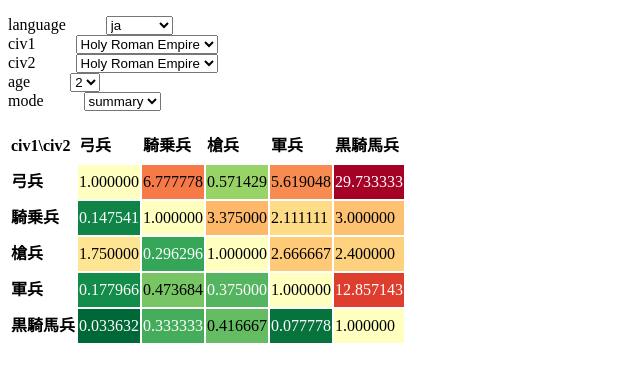
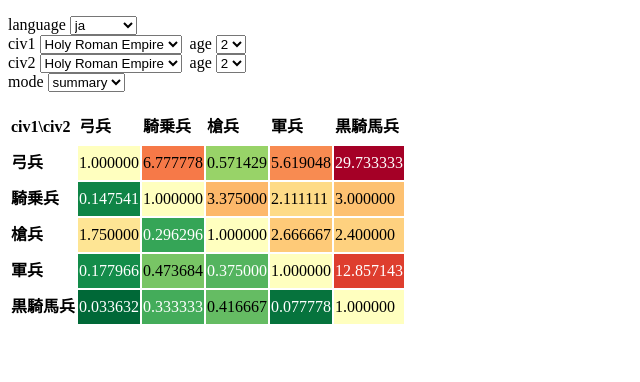
Before and after one commit to ytoune/aoe4-unit-matchup, a Preact app: page / in a window 1280 px wide. Shown: the top 382 px of the page, without its empty margins (0-640 px from the left). Built offline with nearby package versions, Linux system fonts and the light colour scheme.

Commit message:
feat: enable to specify the age of civ1 and civ2 separately

```diff
--- a/index.html
+++ b/index.html
@@ -7,12 +7,17 @@
     .tools {
       user-select: none;
     }
-    .tools label {
+    .tools > label {
       display: block;
     }
     .tools label dt,
     .tools label dd {
-      display: inline-block;
+      margin: 0;
+      display: inline;
+    }
+    .tools label dd {
+      padding-inline-start: 0.25em;
+      margin-inline-end: 0.5em;
     }
     .line {
       display: block;
--- a/src/app.tsx
+++ b/src/app.tsx
@@ -24,25 +24,32 @@
   if (!location.hash) r.m = 'summary'
   if (m) {
     for (const t of m[1]!.split(',')) {
-      const m = t.match(/^(c1|c2|m|a|u1|u2)=(.*)$/)
+      const m = t.match(/^(c1|c2|m|a|a1|a2|u1|u2)=(.*)$/)
       if (m) {
-        const k = m[1] as 'c1' | 'c2' | 'm' | 'a' | 'u1' | 'u2'
+        const k = m[1] as 'c1' | 'c2' | 'm' | 'a' | 'a1' | 'a2' | 'u1' | 'u2'
         const v = m[2] as string
         switch (k) {
           case 'c1':
           case 'c2':
-            if ((civIds.includes as (v: string) => v is CivId)(v)) r[k] = v
+            if ((civIds.includes as (v: string) => v is CivId)(v)) r[k] ??= v
             break
           case 'm':
-            if ((modes.includes as (v: string) => v is Mode)(v)) r[k] = v
+            if ((modes.includes as (v: string) => v is Mode)(v)) r[k] ??= v
             break
           case 'a':
-            if ((ages.includes as (v: string) => v is Age)(v)) r[k] = v
+            if ((ages.includes as (v: string) => v is Age)(v))
+              (r.a1 ??= v), (r.a2 ??= v)
+            break
+          case 'a1':
+          case 'a2':
+            if ((ages.includes as (v: string) => v is Age)(v)) r[k] ??= v
             break
           case 'u1':
           case 'u2':
-            r[k] = v
+            r[k] ??= v
             break
+          default:
+            k satisfies never
         }
       }
     }
@@ -51,20 +58,22 @@
 }
 type HashState = {
   c1: CivId
+  a1: Age
   c2: CivId
+  a2: Age
   m: Mode
-  a: Age
   u1?: string
   u2?: string
 }
 const makeHash = (r: HashState) =>
   `#[${[
     r.c1 && `c1=${r.c1}`,
+    r.a1 && r.a1 !== r.a2 && `a1=${r.a1}`,
     r.c2 && `c2=${r.c2}`,
-    r.a && `a=${r.a}`,
+    r.a2 && (r.a1 !== r.a2 ? `a2=${r.a2}` : `a=${r.a2}`),
     r.m && `m=${r.m}`,
-    r.u1 && r.m === '1v1' && `u1=${r.u1}`,
-    r.u2 && r.m === '1v1' && `u2=${r.u2}`,
+    !!r.u1 && r.m === '1v1' && `u1=${r.u1}`,
+    !!r.u2 && r.m === '1v1' && `u2=${r.u2}`,
   ]
     .filter(Boolean)
     .join(',')}]`
@@ -74,7 +83,8 @@
     c1: 'hr',
     c2: 'hr',
     m: 'summary',
-    a: '2',
+    a1: '2',
+    a2: '2',
     u1: 'archer',
     u2: 'archer',
     ...parseHash(),
@@ -97,7 +107,8 @@
     return {
       civ1: (c: CivId) => push((ref.current!.c1 = c)),
       civ2: (c: CivId) => push((ref.current!.c2 = c)),
-      age: (a: Age) => push((ref.current!.a = a)),
+      age1: (a: Age) => push((ref.current!.a1 = a)),
+      age2: (a: Age) => push((ref.current!.a2 = a)),
       mode: (m: Mode, u1: string, u2: string) =>
         push(
           ((ref.current!.m = m),
@@ -106,7 +117,7 @@
         ),
       unit1: (u: string) => push((ref.current!.u1 = u)),
       unit2: (u: string) => push((ref.current!.u2 = u)),
-    }
+    } as const
   }, [ref, pin])
   return [ref.current!, a] as const
 }
@@ -116,26 +127,38 @@
     (navigator.languages as Locale[]).find(l => locales.includes(l)) ?? 'ja',
   )
   const [
-    { c1: civ1, c2: civ2, a: age, m: mode, u1: u1id0 = '', u2: u2id0 = '' },
+    {
+      c1: civ1,
+      c2: civ2,
+      a1: age1,
+      a2: age2,
+      m: mode,
+      u1: u1id0 = '',
+      u2: u2id0 = '',
+    },
     actions,
   ] = useHash()
   const unitIds1 = useMemo(
     () =>
       data
         .filter(d =>
-          d.variations.some(v => v.age <= Number(age) && v.civs.includes(civ1)),
+          d.variations.some(
+            v => v.age <= Number(age1) && v.civs.includes(civ1),
+          ),
         )
         .map(d => d.id),
-    [data, civ1],
+    [data, civ1, age1],
   )
   const unitIds2 = useMemo(
     () =>
       data
         .filter(d =>
-          d.variations.some(v => v.age <= Number(age) && v.civs.includes(civ2)),
+          d.variations.some(
+            v => v.age <= Number(age2) && v.civs.includes(civ2),
+          ),
         )
         .map(d => d.id),
-    [data, civ2],
+    [data, civ2, age2],
   )
   const unitMap = useMemo(
     () => Object.fromEntries(data.map(d => [d.id, d])),
@@ -188,6 +211,7 @@
           values={locales}
           set={c => setLocale(c)}
         />
+        <div>
           <SelectorToolForSet<CivId>
             title="civ1"
             value={civ1}
@@ -195,6 +219,14 @@
             set={actions.civ1}
             name={displayCivName}
           />
+          <SelectorToolForSet<Age>
+            title="age"
+            value={age1}
+            values={ages}
+            set={actions.age1}
+          />
+        </div>
+        <div>
           <SelectorToolForSet<CivId>
             title="civ2"
             value={civ2}
@@ -204,10 +236,11 @@
           />
           <SelectorToolForSet<Age>
             title="age"
-          value={age}
+            value={age2}
             values={ages}
-          set={actions.age}
+            set={actions.age2}
           />
+        </div>
         <SelectorToolForSet<Mode>
           title="mode"
           value={mode}
@@ -239,16 +272,19 @@
         <Graph
           civ1={civ1}
           civ2={civ2}
-          age={age}
+          age1={age1}
+          age2={age2}
           u1={unitMap[u1id]}
           u2={unitMap[u2id]}
+          renderUnitName={renderUnitName}
         />
       ) : (
         <Table
           data={unitsForTable}
           civ1={civ1}
           civ2={civ2}
-          age={age}
+          age1={age1}
+          age2={age2}
           renderUnitName={renderUnitName}
         />
       )}
@@ -303,28 +339,42 @@
 const Graph = ({
   civ1,
   civ2,
-  age,
+  age1,
+  age2,
   u1: ud1,
   u2: ud2,
+  renderUnitName,
 }: {
   civ1: CivId
   civ2: CivId
-  age: Age
+  age1: Age
+  age2: Age
   u1?: UnitData
   u2?: UnitData
+  renderUnitName: (id: string, civ: CivId) => JSX.Element
 }) => {
   if (!ud1 || !ud2) return null
   // @todo use echarts or d3
-  const u1 = findUnit(civ1, age, ud1)
-  const u2 = findUnit(civ2, age, ud2)
+  const u1 = findUnit(civ1, age1, ud1)
+  const u2 = findUnit(civ2, age2, ud2)
   if (!u1 || !u2) return null
   const [u1healthList, u2healthList, timestamps] = trade(u1, u2)
+  const hpdiff1 =
+    (u1healthList[0]! - u1healthList[u1healthList.length - 1]!) /
+    u1healthList[0]!
+  const c1 = u1.cost * hpdiff1
+  const hpdiff2 =
+    (u2healthList[0]! - u2healthList[u2healthList.length - 1]!) /
+    u2healthList[0]!
+  const c2 = u2.cost * hpdiff2
+  const costRatio = c1 / c2
   const length = Math.min(
     u1healthList.length,
     u2healthList.length,
     timestamps.length,
   )
   return (
+    <>
       <table>
         <thead>
           <tr>
@@ -348,6 +398,14 @@
           })}
         </tbody>
       </table>
+      <p>
+        cost for {renderUnitName(u1.id, civ1)} : {c1.toFixed(6)}
+      </p>
+      <p>
+        cost for {renderUnitName(u2.id, civ2)} : {c2.toFixed(6)}
+      </p>
+      <p>cost ratio : {costRatio.toFixed(6)}</p>
+    </>
   )
 }
 
@@ -374,22 +432,23 @@
   data,
   civ1,
   civ2,
-  age,
+  age1,
+  age2,
   renderUnitName,
 }: {
   data: readonly UnitData[]
   civ1: CivId
   civ2: CivId
-  age: Age
+  age1: Age
+  age2: Age
   renderUnitName: (id: string, civ: CivId) => JSX.Element
 }) => {
   const makeList = (data: readonly UnitData[], civ: CivId, age: Age) =>
     data
       .map(ud => findUnit(civ, age, ud))
       .filter(<T,>(d: T | undefined): d is T => !!d)
-  const list1 = makeList(data, civ1, age)
-  const list2 = makeList(data, civ2, age)
-  // @todo add background color
+  const list1 = makeList(data, civ1, age1)
+  const list2 = makeList(data, civ2, age2)
   // chroma.brewer.RdYlGn
   const scale = useMemo(() => chroma.scale('RdYlGn'), [])
   let min = 1 / 0
@@ -428,7 +487,15 @@
       <tbody>
         <tr>
           <th>
-            <a href={makeHash({ c1: civ2, c2: civ1, a: age, m: 'summary' })}>
+            <a
+              href={makeHash({
+                c1: civ2,
+                c2: civ1,
+                a1: age1,
+                a2: age2,
+                m: 'summary',
+              })}
+            >
               civ1\civ2
             </a>
           </th>
@@ -449,7 +516,8 @@
                       href={makeHash({
                         c1: civ1,
                         c2: civ2,
-                        a: age,
+                        a1: age1,
+                        a2: age2,
                         m: '1v1',
                         u1: u1.id,
                         u2: u2.id,
```
Lines whose indentation alone changed are shown as unchanged.
